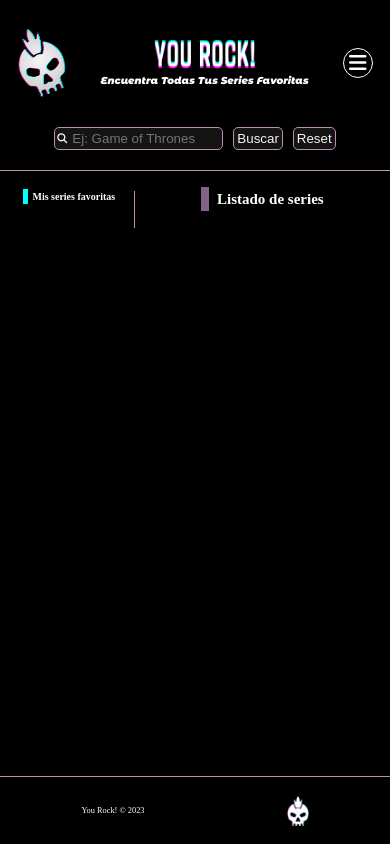
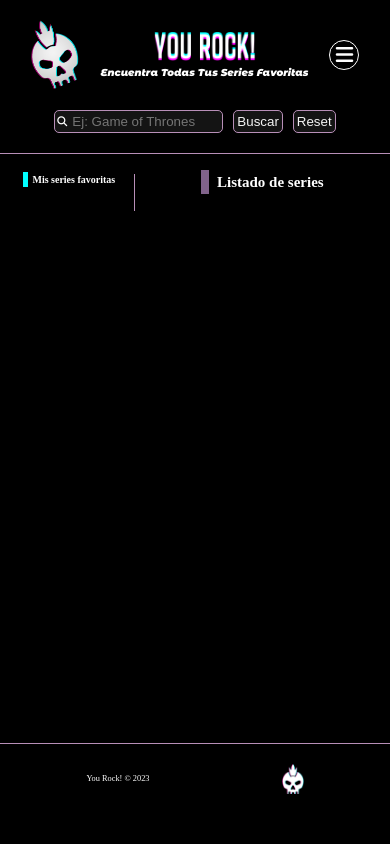
Before and after one commit to Adalab/modulo-2-evaluacion-final-ysabelvalencia, a website: page docs/index.html in a window 390 px wide. Drawn offline with nearby package versions, Linux system fonts and the light colour scheme; files that its build step writes are made by us from their sources.

Commit message:
fixing errors in mobile version

```diff
--- a/src/scss/pages/_index.scss
+++ b/src/scss/pages/_index.scss
@@ -10,17 +10,14 @@ html {
 }
 
 .header {
-  height: 15vh;
   background-color: black;
   color: white;
   display: flex;
   flex-direction: row;
   justify-content: space-around;
   align-items: center;
+  padding: 2rem;
 
-  @media (min-width: 768px) {
-    height: 18vh;
-  }
   .header-logo {
     width: 4.9rem;
     @media (min-width: 768px) {
@@ -70,15 +67,20 @@ html {
 }
 
 .main {
-  min-height: 77vh;
+  min-height: 75vh;
   height: fit-content;
   display: flex;
   flex-direction: column;
-  height: fit-content;
   background-color: black;
 
   @media (min-width: 768px) {
-    min-height: 72vh;
+    min-height: 80vh;
+    height: fit-content;
+  }
+
+  @media (min-width: 1024px) {
+    min-height: 70vh;
+    height: fit-content;
   }
 }
 
@@ -356,13 +358,12 @@ html {
 .footer {
   border-top: 0.1rem solid #b88fb8;
   background-color: rgb(0, 0, 0);
-  height: 8vh;
   color: white;
-  padding: 1rem;
   display: flex;
   flex-direction: row;
   justify-content: space-around;
   align-items: center;
+  padding: 2rem;
 
   &__span {
     color: white;
```
